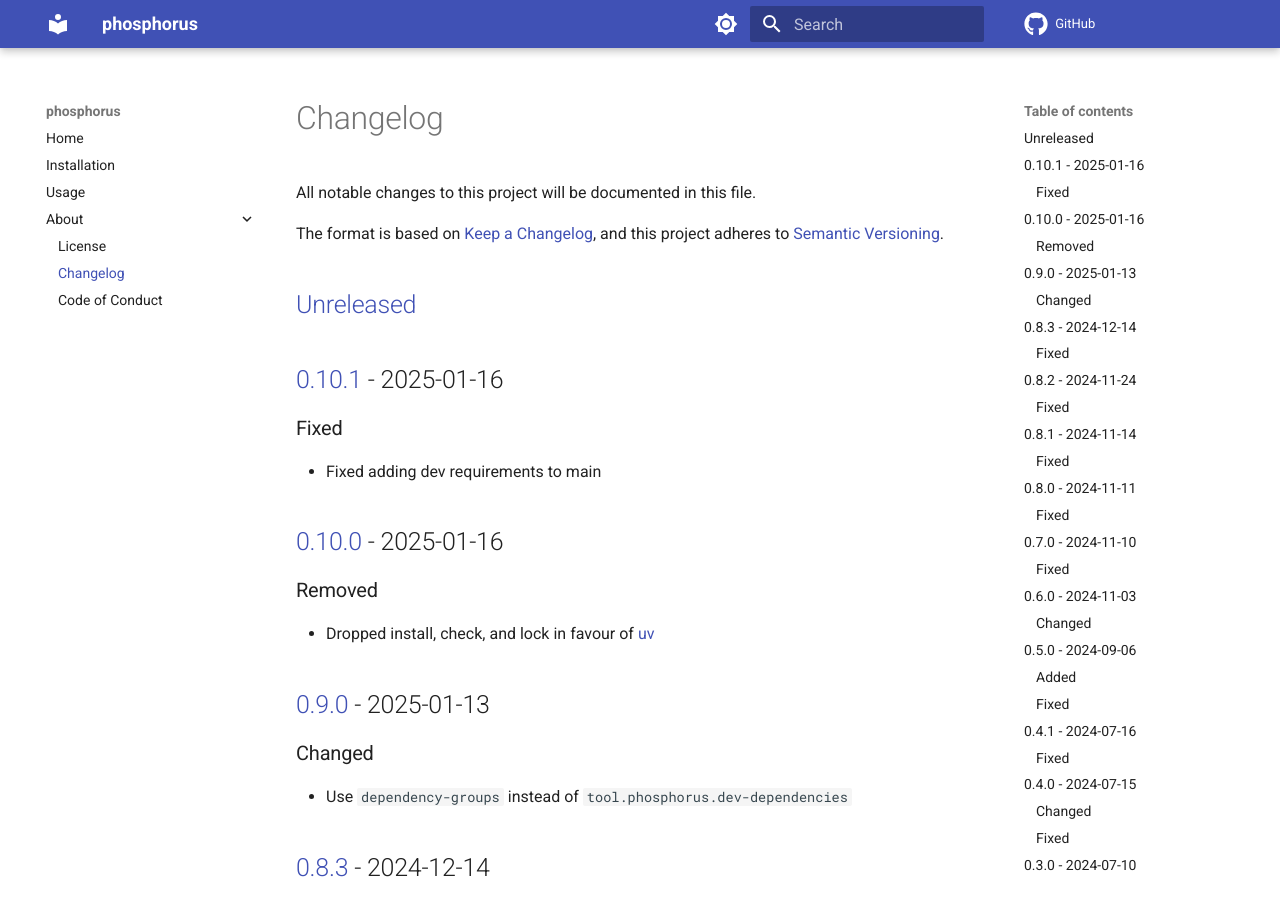
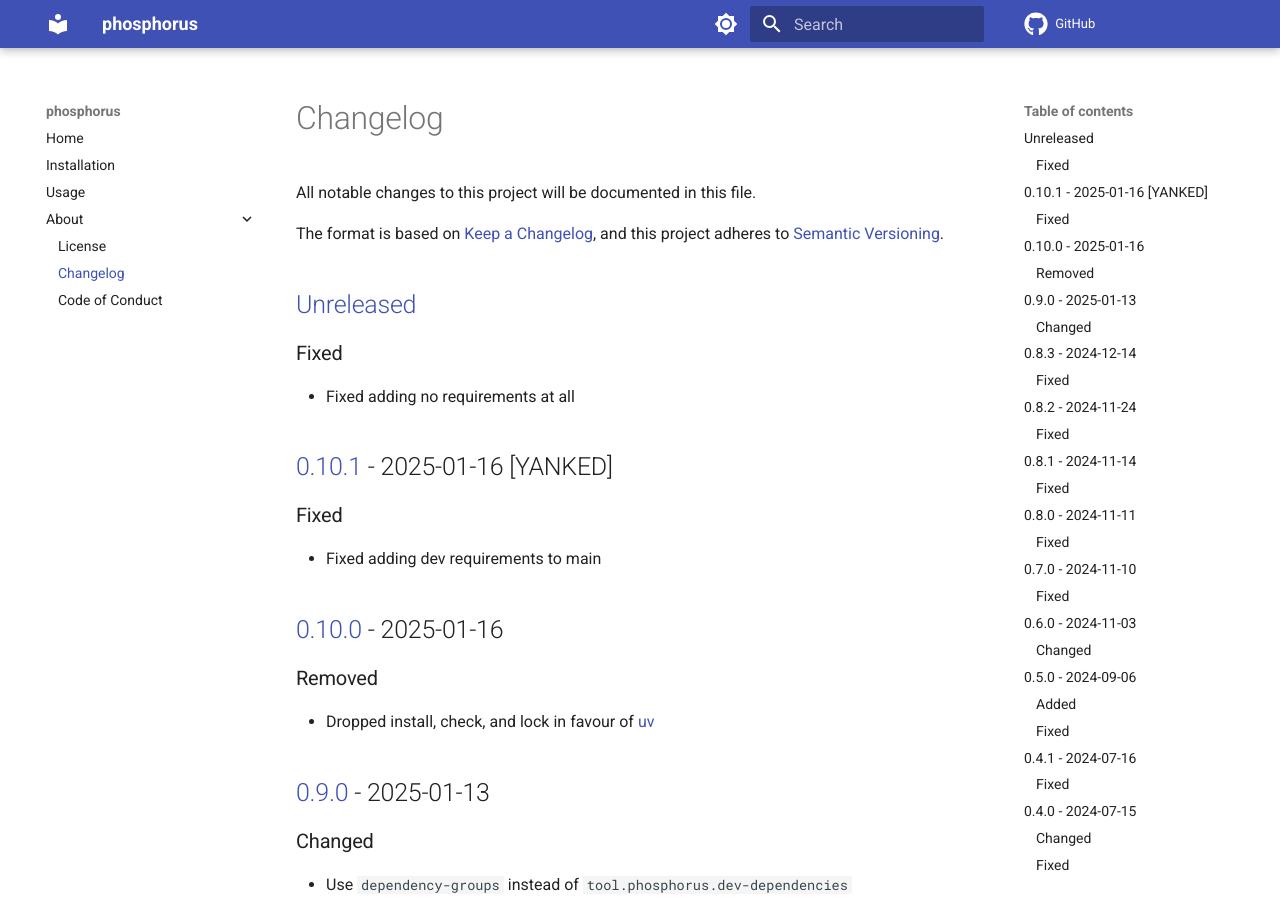
Before and after one commit to spapanik/phosphorus, an MkDocs documentation site: the page built from docs/CHANGELOG.md, in a window 1280 px wide and 900 px high. Built offline with MkDocs 1.6.1 and Material for MkDocs 9.7.7, drawn with Linux system fonts in a browser that asks for light colours; comment, search, counter and statistics services are not loaded.

Commit message:
🐛 Fix including no requirements

```diff
--- a/docs/CHANGELOG.md
+++ b/docs/CHANGELOG.md
@@ -6,7 +6,11 @@ The format is based on [Keep a Changelog], and this project adheres to [Semantic
 
 ## [Unreleased]
 
-## [0.10.1] - 2025-01-16
+### Fixed
+
+-   Fixed adding no requirements at all
+
+## [0.10.1] - 2025-01-16 [YANKED]
 
 ### Fixed
 
--- a/pyproject.toml
+++ b/pyproject.toml
@@ -16,7 +16,7 @@ authors = [
 license = { text = "BSD-3-Clause" }
 
 readme = "docs/README.md"
-description = "A [PEP 621] compliant build backend"
+description = "A PEP 621 compliant build backend"
 keywords = [
     "build",
     "dependency",
```
Also changed, not shown: 1 other file.
